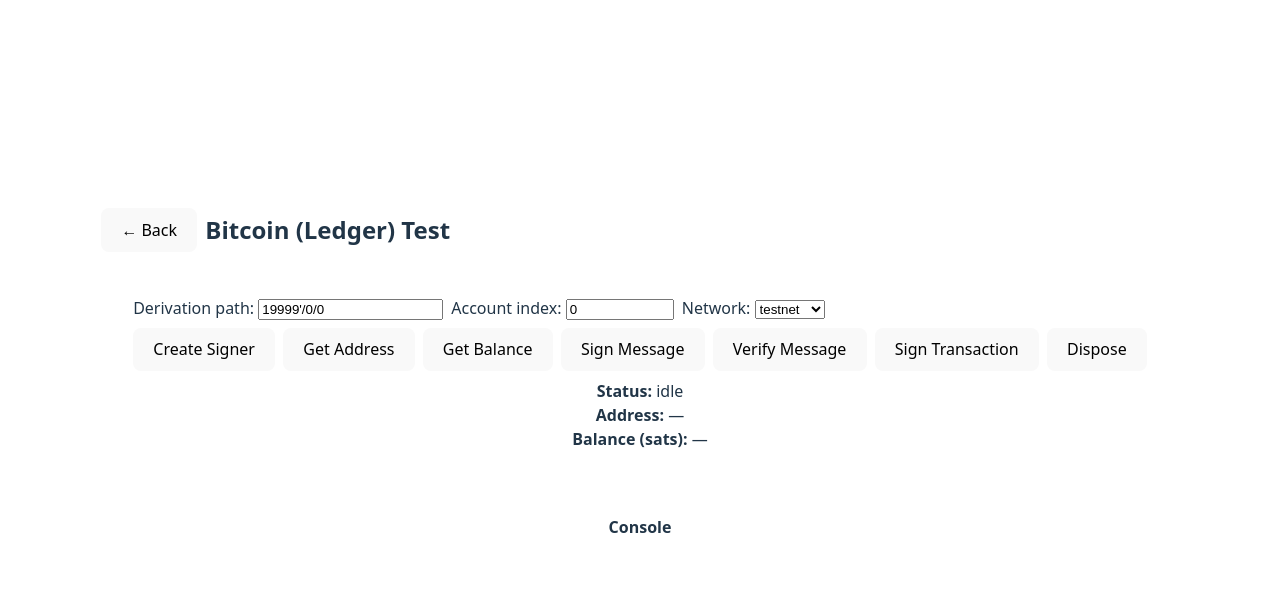
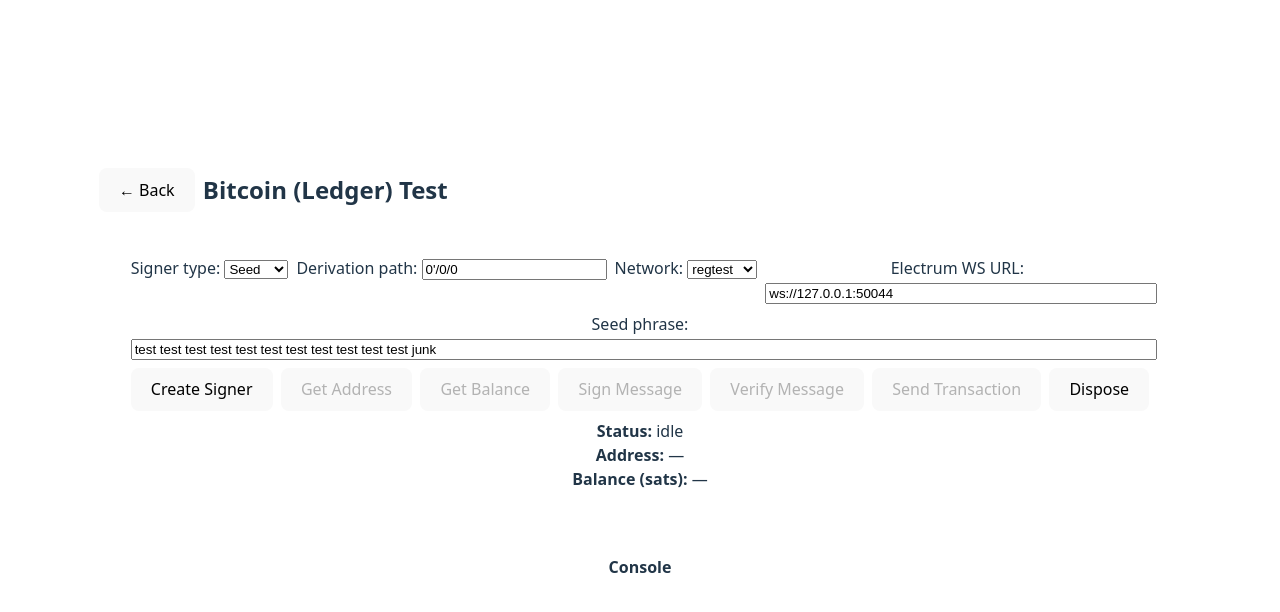
Before and after one commit to claudiovb/wdk-ledger-tests, a React (Vite) app: page / in a window 1280 px wide. Both pictures are taken after a click on the button "Bitcoin (Ledger)". Shown: the top 612 px of the page. Built offline with nearby package versions, Linux system fonts and the light colour scheme.

Commit message:
add ledger signer

```diff
--- a/package.json
+++ b/package.json
@@ -10,8 +10,8 @@
     "preview": "vite preview"
   },
   "dependencies": {
-    "@tetherto/wdk-wallet-btc": "github:HumanRupert/wdk-wallet-btc#feat/add-pluggable-transport",
-    "@tetherto/wdk-wallet-evm": "file:/Users/claudiovilasboas/Desktop/Tether/wdk-wallet-github/wdk-wallet-evm",
+    "@tetherto/wdk-wallet-btc": "file:/Users/claudiovilasboas/Desktop/Tether/wdk-wallet-github/wdk-wallet-btc",
+    "@tetherto/wdk-wallet-evm": "github:claudiovb/wdk-wallet-evm#poc-signer",
     "assert": "^2.1.0",
     "buffer": "^6.0.3",
     "crypto-browserify": "^3.12.1",
--- a/src/components/BtcTester.jsx
+++ b/src/components/BtcTester.jsx
@@ -1,15 +1,23 @@
 import { useMemo, useState } from "react";
 
-// import { LedgerSignerBtc } from "@tetherto/wdk-wallet-btc/signers";
 import { ElectrumWs, WalletAccountBtc } from "@tetherto/wdk-wallet-btc";
+import { SeedSignerBtc } from "@tetherto/wdk-wallet-btc/signers";
+import LedgerSignerBtc from "@tetherto/wdk-wallet-btc/signers/ledger";
+
 export default function BtcTester() {
-  const [path, setPath] = useState(`19999'/0/0`);
-  const [accountIndex, setAccountIndex] = useState(0);
+  const [signerType, setSignerType] = useState("seed"); // 'seed' | 'ledger'
+  const [seed, setSeed] = useState(
+    "test test test test test test test test test test test junk"
+  );
+  const [path, setPath] = useState(`0'/0/0`);
   const [network, setNetwork] = useState("regtest");
+  const [electrumUrl, setElectrumUrl] = useState("ws://127.0.0.1:50044");
+
   const [status, setStatus] = useState("idle");
   const [address, setAddress] = useState("—");
   const [balance, setBalance] = useState("—");
   const [wallet, setWallet] = useState(null);
+  const [signature, setSignature] = useState("");
   const [logs, setLogs] = useState([]);
 
   const appendLog = (msg, level = "info") => {
@@ -22,92 +30,163 @@
     []
   );
 
+  const buildConfig = () => ({
+    client: new ElectrumWs(electrumUrl),
+    network,
+    bip: 84, // default to Native SegWit
+  });
+
   const handleCreateSigner = async () => {
     setStatus("creating signer…");
     appendLog(
-      `createSigner: path=${path} accountIndex=${accountIndex} network=${network}`
+      `createSigner: type=${signerType} path=${path} network=${network} electrum=${electrumUrl}`
     );
-    console.log("Creating signer");
-    // const signer = new LedgerSignerBtc(path, { bip: 84, network: network });
-    const wallet = new WalletAccountBtc(
-      "cook voyage document eight skate token alien guide drink uncle term abuse",
-      "0'/0/0",
-      {
-        client: new ElectrumWs("ws://127.0.0.1:50044"),
-        network: "regtest",
+    try {
+      const config = buildConfig();
+      config.network = "testnet";
+      if (signerType === "seed") {
+        const root = new SeedSignerBtc(seed, config);
+        const child = root.derive(path);
+        const w = new WalletAccountBtc(child);
+        setWallet(w);
+        appendLog("seed signer created");
+      } else {
+        appendLog(
+          "ledger selected: ensure 'Bitcoin' app is open on your Ledger device."
+        );
+        const signer = new LedgerSignerBtc(path, config);
+        appendLog(`signer: ${signer}`);
+        const w = new WalletAccountBtc(signer);
+        appendLog(`wallet: ${w}`);
+        setWallet(w);
+        appendLog(
+          "ledger signer initialized. Attempting connection via WebHID…"
+        );
+        setStatus("connecting ledger…");
+        try {
+          const resolvedAddr = await w.getAddress();
+          setAddress(resolvedAddr);
+          appendLog(`ledger address: ${resolvedAddr}`);
+        } catch (e) {
+          appendLog(
+            `ledger connect error: ${
+              e?.message || e
+            }. Ensure WebHID is allowed, device is unlocked, and Bitcoin app is open.`,
+            "error"
+          );
+          setStatus("idle");
+          return;
         }
-    );
-    console.log("Wallet created");
-    setWallet(wallet);
-    // setWallet(signer);
-    setTimeout(() => {
-      console.log("signer created", wallet);
-      // console.log("wallet created", wallet);
+      }
       setStatus("ready");
-      appendLog("signer created");
-    }, 200);
+    } catch (e) {
+      appendLog(`createSigner error: ${e?.message || e}`, "error");
+      setStatus("idle");
+    }
   };
 
   const handleGetAddress = async () => {
+    if (!wallet) return;
     setStatus("getting address…");
     appendLog("getAddress clicked");
+    try {
       const addr = await wallet.getAddress();
       setAddress(addr);
       appendLog(`address: ${addr}`);
-    setTimeout(() => {
+    } catch (e) {
+      appendLog(`getAddress error: ${e?.message || e}`, "error");
+    } finally {
       setStatus("idle");
-    }, 150);
+    }
   };
 
   const handleGetBalance = async () => {
+    if (!wallet) return;
     setStatus("getting balance…");
     appendLog("getBalance clicked");
+    try {
       const value = await wallet.getBalance();
       const display =
         typeof value === "bigint" ? value.toString() : String(value);
       setBalance(display);
       appendLog(`balance: ${display} sats`);
-    setTimeout(() => {
+    } catch (e) {
+      appendLog(`getBalance error: ${e?.message || e}`, "error");
+    } finally {
       setStatus("idle");
-    }, 150);
+    }
   };
 
   const handleSignMessage = async () => {
-    const msg = "Hello from WDK test";
+    if (!wallet) return;
+    const msg = "Hello from WDK BTC test";
     setStatus("signing message…");
     appendLog(`signMessage: "${msg}"`);
-    // TODO (wire later): const sig = await wallet.sign(msg)
-    setTimeout(() => {
-      appendLog("signature: <placeholder-hex>");
+    try {
+      const sig = await wallet.sign(msg);
+      setSignature(sig);
+      appendLog(`signature: ${sig}`);
+    } catch (e) {
+      appendLog(`signMessage error: ${e?.message || e}`, "error");
+    } finally {
       setStatus("idle");
-    }, 200);
+    }
   };
 
   const handleVerifyMessage = async () => {
+    if (!wallet) return;
     setStatus("verifying…");
     appendLog("verifyMessage clicked");
-    // TODO (wire later): const ok = await wallet.verify(msg, sig)
-    setTimeout(() => {
-      appendLog("verify result: true (placeholder)");
+    try {
+      const ok = await wallet.verify("Hello from WDK BTC test", signature);
+      appendLog(`verify result: ${ok}`);
+    } catch (e) {
+      appendLog(`verify error: ${e?.message || e}`, "error");
+    } finally {
       setStatus("idle");
-    }, 150);
+    }
   };
 
   const handleSignTx = async () => {
+    if (!wallet) return;
     setStatus("signing transaction…");
-    appendLog("signTransaction clicked");
-    // TODO (wire later): build regtest PSBT and call signer.signPsbt(psbt)
-    setTimeout(() => {
-      appendLog("psbt signed: <placeholder>");
+    const to =
+      address && address !== "—"
+        ? address
+        : "bcrt1q0000000000000000000000000000000000000x"; // placeholder address if none
+    const valueSats = 1000n; // 1000 sats
+    appendLog(`sendTransaction: to=${to} value=${valueSats.toString()} sats`);
+    try {
+      const { hash, fee } = await wallet.sendTransaction({
+        to,
+        value: valueSats,
+      });
+      appendLog(`tx hash: ${hash}`);
+      if (fee !== undefined) {
+        const feeDisplay =
+          typeof fee === "bigint" ? fee.toString() : String(fee);
+        appendLog(`estimated fee: ${feeDisplay} sats`);
+      }
+    } catch (e) {
+      appendLog(`sendTransaction error: ${e?.message || e}`, "error");
+    } finally {
       setStatus("idle");
-    }, 250);
+    }
   };
 
   const handleDispose = () => {
     setStatus("disposing…");
     appendLog("dispose clicked");
-    // TODO (wire later): wallet?.dispose(); signer?.dispose();
+    try {
+      wallet?.dispose?.();
+    } catch (e) {
+      appendLog(`dispose error: ${e?.message || e}`, "error");
+    }
+    setWallet(null);
     setAddress("—");
+    setBalance("—");
+    setSignature("");
+    appendLog("disposed");
     setStatus("idle");
   };
 
@@ -116,20 +195,18 @@
       <div className="card">
         <div style={fieldRowStyle}>
           <label>
+            Signer type:{" "}
+            <select
+              value={signerType}
+              onChange={(e) => setSignerType(e.target.value)}
+            >
+              <option value="seed">Seed</option>
+              <option value="ledger">Ledger</option>
+            </select>
+          </label>
+          <label>
             Derivation path:{" "}
             <input value={path} onChange={(e) => setPath(e.target.value)} />
-          </label>
-          <label>
-            Account index:{" "}
-            <input
-              type="number"
-              min={0}
-              value={accountIndex}
-              onChange={(e) =>
-                setAccountIndex(parseInt(e.target.value || "0", 10))
-              }
-              style={{ width: 100 }}
-            />
           </label>
           <label>
             Network:{" "}
@@ -137,19 +214,54 @@
               value={network}
               onChange={(e) => setNetwork(e.target.value)}
             >
+              <option value="regtest">regtest</option>
               <option value="testnet">testnet</option>
               <option value="bitcoin">mainnet</option>
             </select>
           </label>
+          <label style={{ flex: 1, minWidth: 280 }}>
+            Electrum WS URL:{" "}
+            <input
+              value={electrumUrl}
+              onChange={(e) => setElectrumUrl(e.target.value)}
+              style={{ width: "100%" }}
+            />
+          </label>
         </div>
+
+        {signerType === "seed" && (
+          <div style={fieldRowStyle}>
+            <label style={{ flex: 1, minWidth: 320 }}>
+              Seed phrase:{" "}
+              <input
+                value={seed}
+                onChange={(e) => setSeed(e.target.value)}
+                style={{ width: "100%" }}
+              />
+            </label>
+          </div>
+        )}
 
         <div style={fieldRowStyle}>
           <button onClick={handleCreateSigner}>Create Signer</button>
-          <button onClick={handleGetAddress}>Get Address</button>
-          <button onClick={handleGetBalance}>Get Balance</button>
-          <button onClick={handleSignMessage}>Sign Message</button>
-          <button onClick={handleVerifyMessage}>Verify Message</button>
-          <button onClick={handleSignTx}>Sign Transaction</button>
+          <button onClick={handleGetAddress} disabled={!wallet}>
+            Get Address
+          </button>
+          <button onClick={handleGetBalance} disabled={!wallet}>
+            Get Balance
+          </button>
+          <button onClick={handleSignMessage} disabled={!wallet}>
+            Sign Message
+          </button>
+          <button
+            onClick={handleVerifyMessage}
+            disabled={!wallet || !signature}
+          >
+            Verify Message
+          </button>
+          <button onClick={handleSignTx} disabled={!wallet}>
+            Send Transaction
+          </button>
           <button onClick={handleDispose}>Dispose</button>
         </div>
 
```
Also changed, not shown: 1 other file (tests, documents, lock files or other folders). Lines whose indentation alone changed are shown as unchanged.
